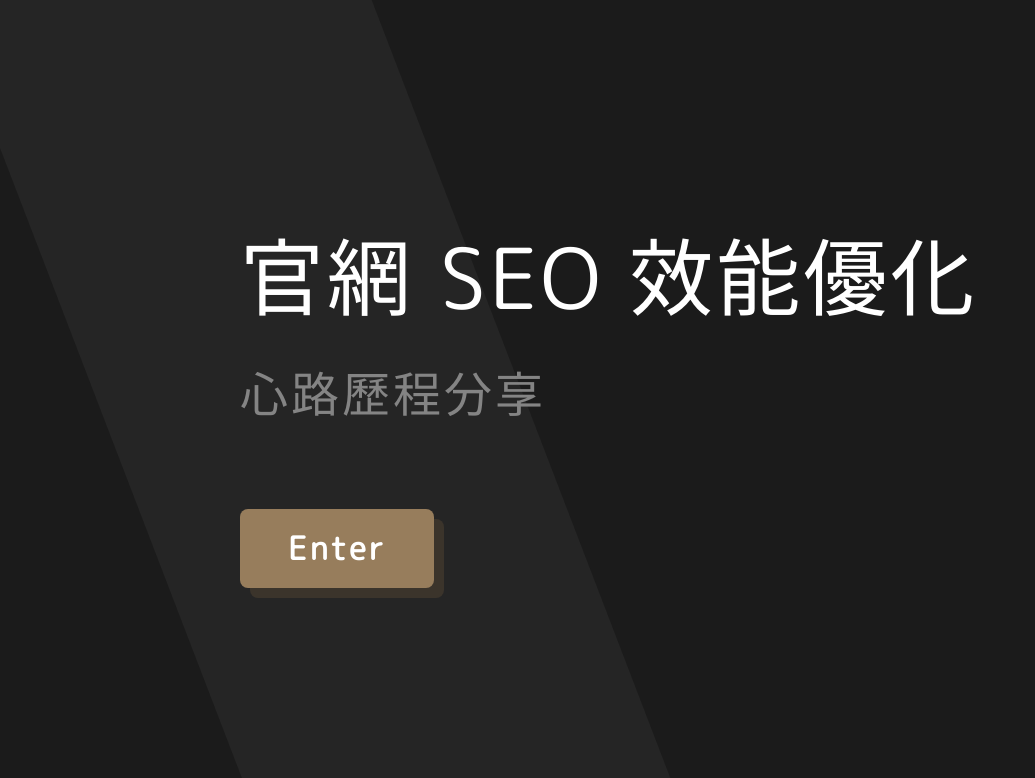
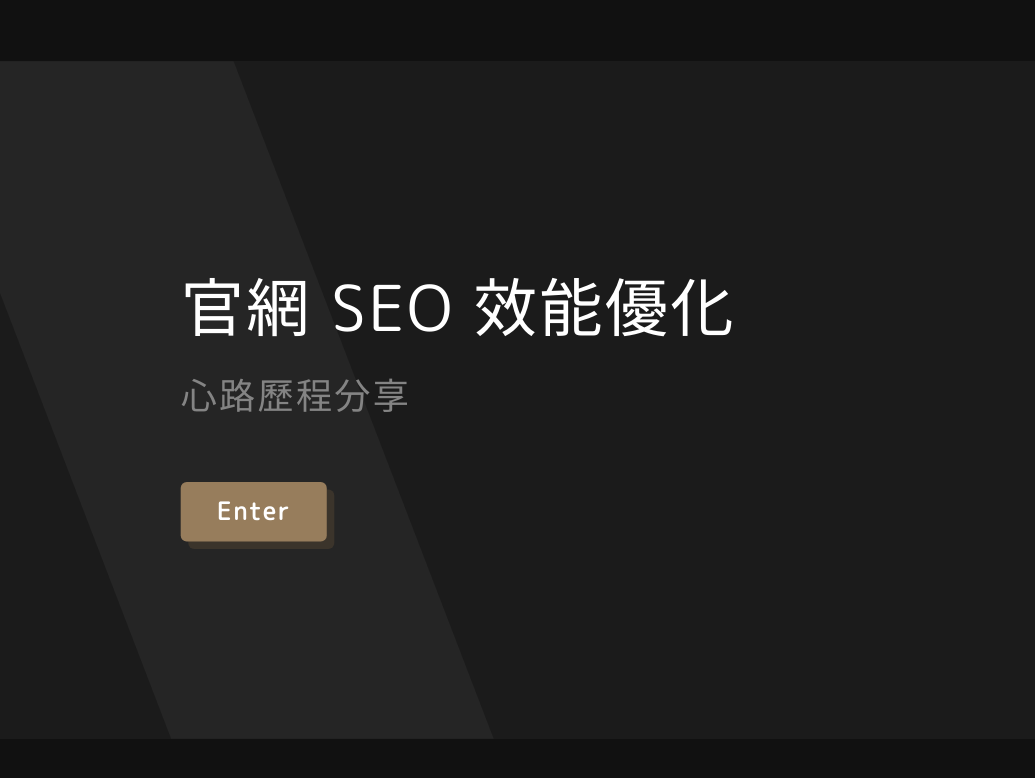
Before and after one commit to Little-Ker/React-SEO-Report, a React (Create React App) app: page / in a window 1280 px wide. Shown: the top 778 px of the page, without its empty margins (0-1035 px from the left). Built offline with nearby package versions, Linux system fonts and the light colour scheme.

Commit message:
[修改] 畫面隨裝置大小縮放

```diff
--- a/src/view/SEOEfficacy/SEOEfficacy.module.sass
+++ b/src/view/SEOEfficacy/SEOEfficacy.module.sass
@@ -1,9 +1,10 @@
 .root
   position: relative
   display: flex
+  height: 100%
   .img, .textBox
     width: 50%
-    height: 100vh
+    height: 100%
   .img
     position: relative
     display: flex
--- a/src/view/aboutSEO/aboutSEO.module.sass
+++ b/src/view/aboutSEO/aboutSEO.module.sass
@@ -1,9 +1,10 @@
 .root
   position: relative
   display: flex
+  height: 100%
   .img, .textBox
     width: 50%
-    height: 100vh
+    height: 100%
   .img
     position: relative
     display: flex
--- a/src/view/aboutView/aboutView.module.sass
+++ b/src/view/aboutView/aboutView.module.sass
@@ -1,8 +1,11 @@
 .root
   display: flex
+  height: 100%
+  .aboutTitle
+    background: #252525
   .aboutImg, .aboutTitle
     width: 50%
-    height: 100vh
+    height: 100%
     display: flex
     justify-content: center
     align-items: center
--- a/src/view/directory/directory.module.sass
+++ b/src/view/directory/directory.module.sass
@@ -4,7 +4,7 @@
   justify-content: center
   align-items: center
   flex-direction: column
-  height: 100vh
+  height: 100%
   .item
     display: flex
     flex-direction: column
--- a/src/view/efficacy/efficacy.module.sass
+++ b/src/view/efficacy/efficacy.module.sass
@@ -1,8 +1,9 @@
 .root
   position: relative
   display: flex
+  height: 100%
   .left, .textBox
-    height: 100vh
+    height: 100%
   .left
     width: 40%
     position: relative
--- a/src/view/levelOne/levelOne.module.sass
+++ b/src/view/levelOne/levelOne.module.sass
@@ -1,9 +1,10 @@
 .root
   position: relative
   display: flex
+  height: 100%
   .left, .textBox
     width: 50%
-    height: 100vh
+    height: 100%
   .left
     display: flex
     justify-content: center
--- a/src/view/mainView/MainView.jsx
+++ b/src/view/mainView/MainView.jsx
@@ -2,7 +2,8 @@ import React, {
   useCallback,
   useRef,
   useMemo,
-  useState
+  useState,
+  useEffect
 } from 'react'
 import clsx from 'clsx'
 
@@ -34,6 +35,28 @@ import ThankYou from 'view/thankYou'
 export default function App() {
   const [pageIndex, setPageIndex] = useState(0)
   const swiperRef = useRef()
+
+  const BASE_WIDTH = 1700
+  const BASE_HEIGHT = 900
+
+  const [scale, setScale] = useState(1)
+
+  useEffect(() => {
+    const updateScale = () => {
+      const winWidth = window.innerWidth
+      const winHeight = window.innerHeight
+
+      const scaleX = winWidth / BASE_WIDTH
+      const scaleY = winHeight / BASE_HEIGHT
+
+      const finalScale = Math.min(scaleX, scaleY)
+      setScale(finalScale)
+    }
+
+    updateScale()
+    window.addEventListener('resize', updateScale)
+    return () => window.removeEventListener('resize', updateScale)
+  }, [])
 
   const swiperButtonNext = useCallback(() => {
     swiperRef.current.slideNext()
@@ -97,7 +120,18 @@ export default function App() {
   }, [pageIndex, navList])
 
   return (
-    <>
+    <div className={styles.root}>
+      <div style={{
+        width: `${BASE_WIDTH}px`,
+        height: `${BASE_HEIGHT}px`,
+        position: 'absolute',
+        top: '50%',
+        left: '50%',
+        transform: `translate(-50%, -50%) scale(${scale})`,
+        background: '#444',
+        color: '#fff',
+        overflow: 'hidden',
+      }}>
         <Swiper
           direction={'vertical'}
           slidesPerView={1}
@@ -127,6 +161,7 @@ export default function App() {
             pageIndex={pageIndex} swiperButtonJump={swiperButtonJump}
           />
         </div>
-    </>
+      </div>
+    </div>
   )
 }
--- a/src/view/mainView/mainView.module.sass
+++ b/src/view/mainView/mainView.module.sass
@@ -1,6 +1,16 @@
+.root
+  position: relative
+  display: flex
+  justify-content: center
+  align-items: center
+  background: #ccc
+  width: 100vw
+  height: 100vh
+  overflow: hidden
+  background: #111
 .swiper
   width: 100%
-  height: 100vh
+  height: 100%
   position: fixed
   top: 0
   left: 0
@@ -14,7 +24,7 @@
     &::before
       content: ''
       width: 400px
-      height: 160vh
+      height: 200vh
       background: #252525
       position: absolute
       top: -16vh
@@ -42,7 +52,7 @@
       width: 70px
     .view
       position: relative
-      height: 100vh
+      height: 100%
 .nav
   position: fixed
   z-index: 99
--- a/src/view/speedPage/speedPage.module.sass
+++ b/src/view/speedPage/speedPage.module.sass
@@ -1,8 +1,9 @@
 .root
   position: relative
   display: flex
+  height: 100%
   .left, .textBox
-    height: 100vh
+    height: 100%
   .left
     width: 40%
     position: relative
```
Lines whose indentation alone changed are shown as unchanged.
